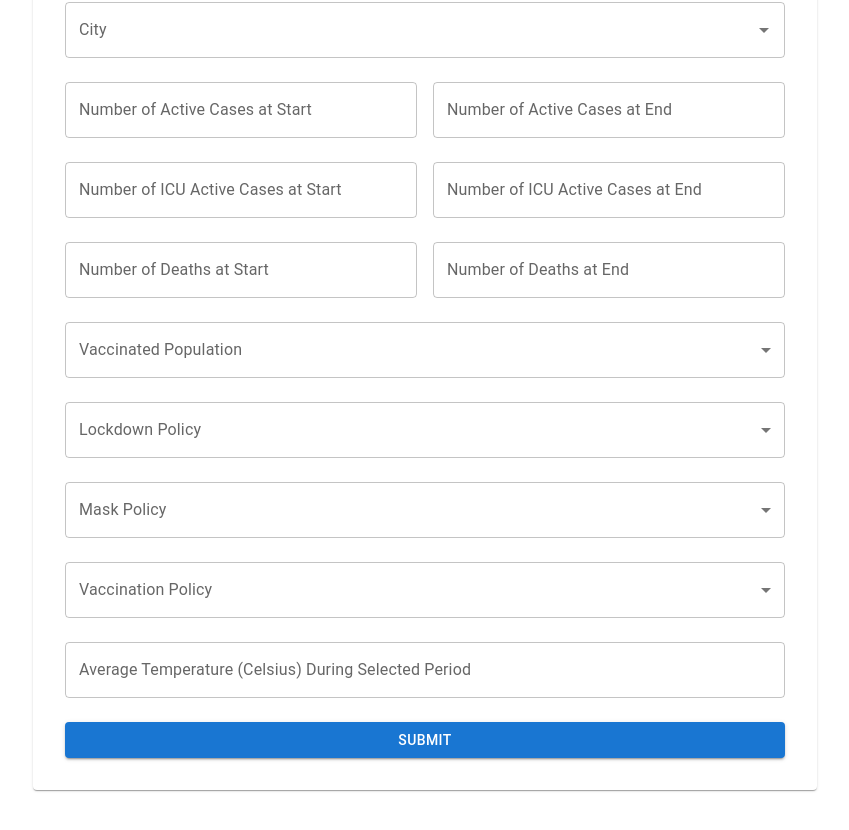
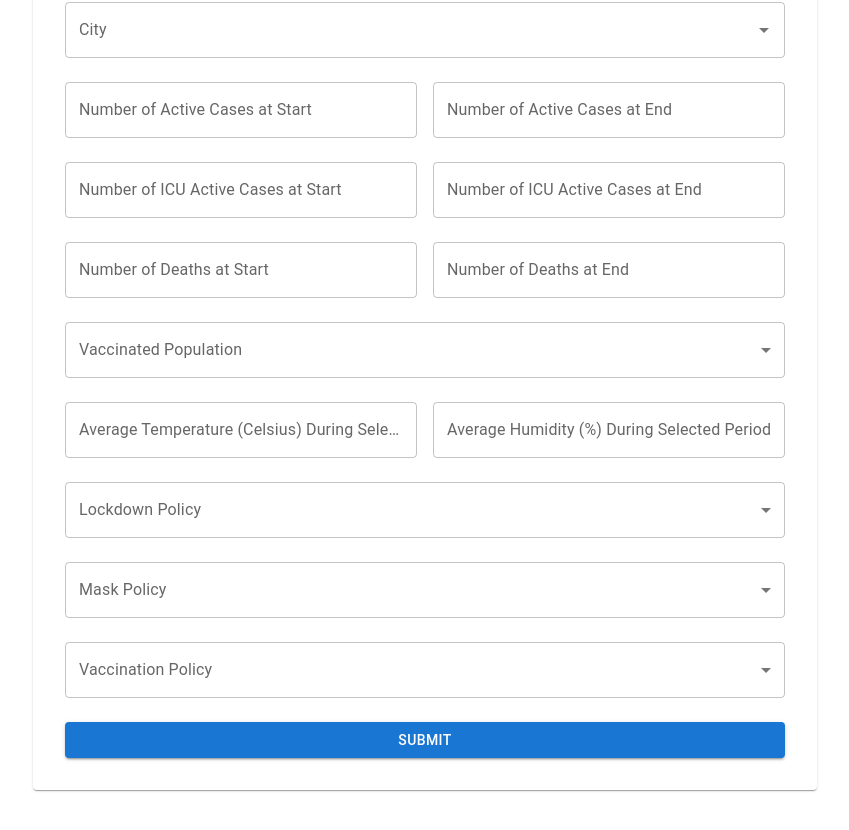
Before and after one commit to shehabshalan/cbr-client, a React (Vite) app: page /builder in a window 1280 px wide. Shown: the part 382-1212 px from the top of the page, without its empty margins (223-1072 px from the left). Built offline with nearby package versions, Linux system fonts and the light colour scheme.

Commit message:
feat: add weather features

```diff
--- a/src/components/CaseBuilderForm.jsx
+++ b/src/components/CaseBuilderForm.jsx
@@ -26,6 +26,8 @@ const schema = Yup.object().shape({
   problem_end_number_of_icu_active_cases: Yup.number().required("Required"),
   problem_end_number_of_deaths: Yup.number().required("Required"),
   problem_vaccinated_population: Yup.string().required("Required"),
+  problem_temperature: Yup.number().required("Required"),
+  problem_humidity: Yup.number().required("Required"),
   solution_lockdown_policy_level: Yup.number().required("Required"),
   solution_mask_policy_level: Yup.number().required("Required"),
   solution_vaccine_policy_level: Yup.number().required("Required"),
@@ -45,7 +47,8 @@ const CaseBuilderForm = () => {
       problem_end_number_of_icu_active_cases: "",
       problem_end_number_of_deaths: "",
       problem_vaccinated_population: "",
-      problem_weather: "",
+      problem_temperature: "",
+      problem_humidity: "",
       solution_lockdown_policy_level: "",
       solution_mask_policy_level: "",
       solution_vaccine_policy_level: "",
@@ -284,6 +287,43 @@ const CaseBuilderForm = () => {
       >
         {memoizedVaccinatedPopulation}
       </TextField>
+      <Stack direction="row" spacing={2} mb={3}>
+        <TextField
+          sx={{ mb: 3 }}
+          fullWidth
+          id="problem_temperature"
+          name="problem_temperature"
+          label="Average Temperature (Celsius) During Selected Period"
+          type="number"
+          value={formik.values.problem_temperature}
+          onChange={formik.handleChange}
+          error={
+            formik.touched.problem_temperature &&
+            Boolean(formik.errors.problem_temperature)
+          }
+          helperText={
+            formik.touched.problem_temperature &&
+            formik.errors.problem_temperature
+          }
+        />
+        <TextField
+          sx={{ mb: 3 }}
+          fullWidth
+          id="problem_humidity"
+          name="problem_humidity"
+          label="Average Humidity (%) During Selected Period"
+          type="number"
+          value={formik.values.problem_humidity}
+          onChange={formik.handleChange}
+          error={
+            formik.touched.problem_humidity &&
+            Boolean(formik.errors.problem_humidity)
+          }
+          helperText={
+            formik.touched.problem_humidity && formik.errors.problem_humidity
+          }
+        />
+      </Stack>
       <TextField
         sx={{ mb: 3 }}
         fullWidth
@@ -346,23 +386,6 @@ const CaseBuilderForm = () => {
       >
         {memoizedVaccinePolicies}
       </TextField>
-      <TextField
-        sx={{ mb: 3 }}
-        fullWidth
-        id="problem_weather"
-        name="problem_weather"
-        label="Average Temperature (Celsius) During Selected Period"
-        type="number"
-        value={formik.values.problem_weather}
-        onChange={formik.handleChange}
-        error={
-          formik.touched.problem_weather &&
-          Boolean(formik.errors.problem_weather)
-        }
-        helperText={
-          formik.touched.problem_weather && formik.errors.problem_weather
-        }
-      />
 
       <Button
         color="primary"
--- a/src/components/RecommenderForm.jsx
+++ b/src/components/RecommenderForm.jsx
@@ -20,6 +20,8 @@ const schema = Yup.object().shape({
   problem_end_number_of_icu_active_cases: Yup.number().required("Required"),
   problem_end_number_of_deaths: Yup.number().required("Required"),
   problem_vaccinated_population: Yup.string().required("Required"),
+  problem_temperature: Yup.number().required("Required"),
+  problem_humidity: Yup.number().required("Required"),
 });
 
 const RecommenderForm = ({ createRecommendation, isLoading }) => {
@@ -35,7 +37,8 @@ const RecommenderForm = ({ createRecommendation, isLoading }) => {
       problem_end_number_of_icu_active_cases: "",
       problem_end_number_of_deaths: "",
       problem_vaccinated_population: "",
-      problem_weather: "",
+      problem_temperature: "",
+      problem_humidity: "",
     },
     validationSchema: schema,
     onSubmit: (values) => {
@@ -241,23 +244,43 @@ const RecommenderForm = ({ createRecommendation, isLoading }) => {
       >
         {memoizedVaccinatedPopulation}
       </TextField>
+      <Stack direction="row" spacing={2} mb={3}>
         <TextField
           sx={{ mb: 3 }}
           fullWidth
-        id="problem_weather"
-        name="problem_weather"
+          id="problem_temperature"
+          name="problem_temperature"
           label="Average Temperature (Celsius) During Selected Period"
           type="number"
-        value={formik.values.problem_weather}
+          value={formik.values.problem_temperature}
           onChange={formik.handleChange}
           error={
-          formik.touched.problem_weather &&
-          Boolean(formik.errors.problem_weather)
+            formik.touched.problem_temperature &&
+            Boolean(formik.errors.problem_temperature)
           }
           helperText={
-          formik.touched.problem_weather && formik.errors.problem_weather
+            formik.touched.problem_temperature &&
+            formik.errors.problem_temperature
           }
         />
+        <TextField
+          sx={{ mb: 3 }}
+          fullWidth
+          id="problem_humidity"
+          name="problem_humidity"
+          label="Average Humidity (%) During Selected Period"
+          type="number"
+          value={formik.values.problem_humidity}
+          onChange={formik.handleChange}
+          error={
+            formik.touched.problem_humidity &&
+            Boolean(formik.errors.problem_humidity)
+          }
+          helperText={
+            formik.touched.problem_humidity && formik.errors.problem_humidity
+          }
+        />
+      </Stack>
       <Button
         color="primary"
         variant="contained"
```
Lines whose indentation alone changed are shown as unchanged.
